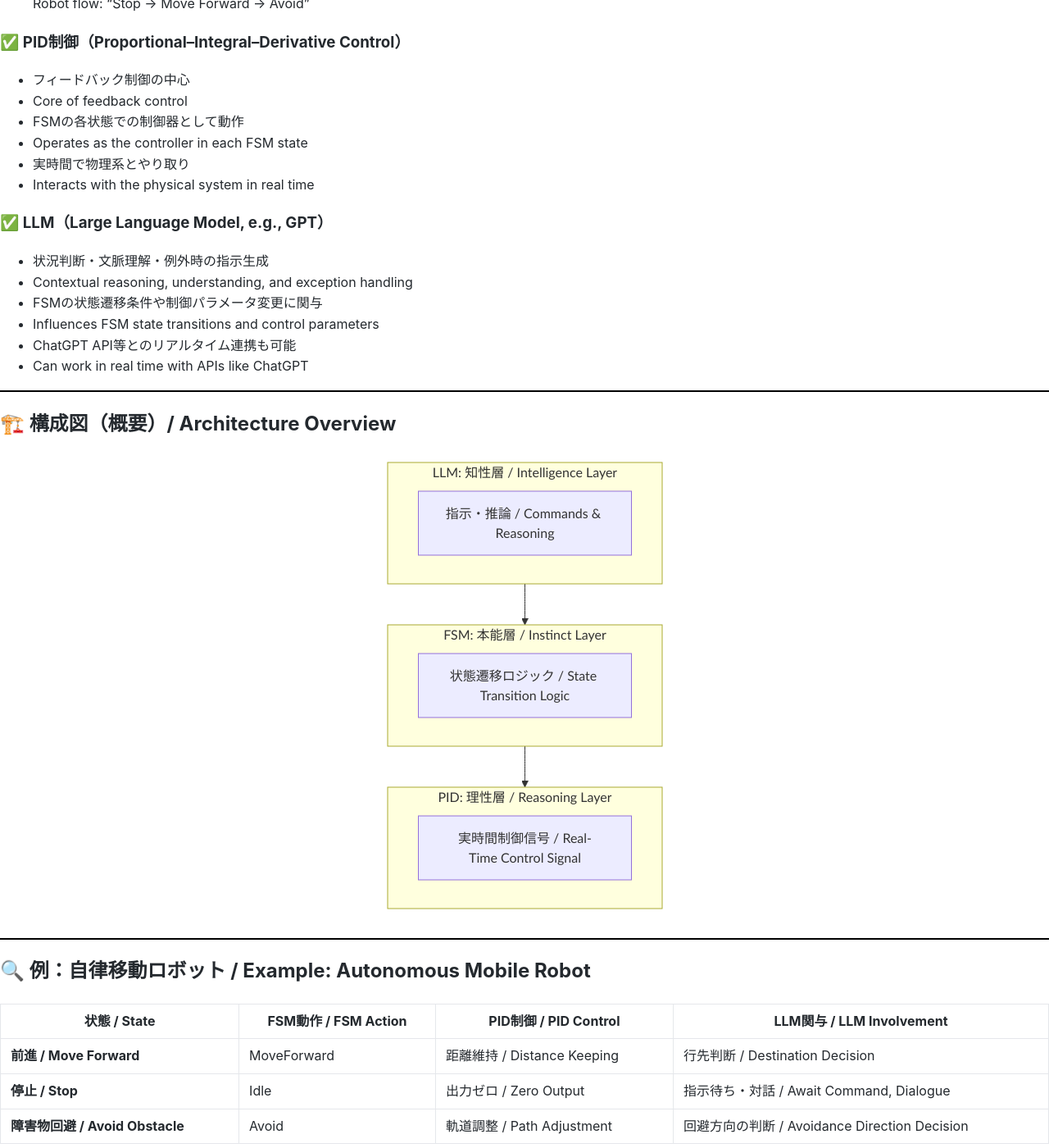
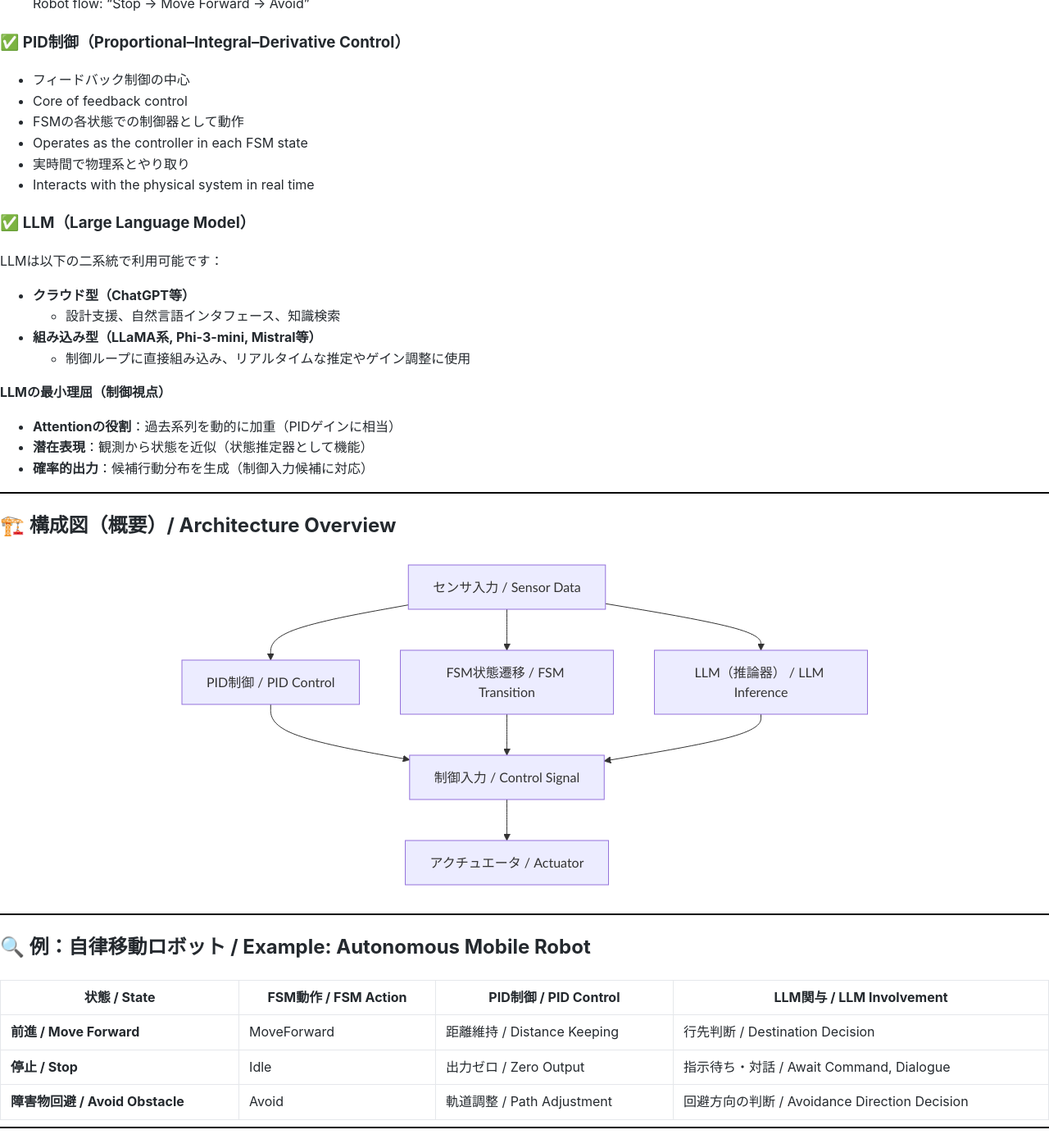
Before and after one commit to Samizo-AITL/EduController, a Jekyll site: the page built from part09_llm_hybrid/theory/01_fsm_pid_llm.md, in a window 1280 px wide and 1400 px high, scrolled down 931 px. Shown: the whole window at 82% size. Built offline with Jekyll 4.4.1, drawn with Linux system fonts in a browser that asks for light colours.

Commit message:
Update 01_fsm_pid_llm.md

````diff
--- a/part09_llm_hybrid/theory/01_fsm_pid_llm.md
+++ b/part09_llm_hybrid/theory/01_fsm_pid_llm.md
@@ -50,14 +50,19 @@ AITL (Artificial Instinct–Thinking–Language) is a control model with the fol
 - 実時間で物理系とやり取り
 - Interacts with the physical system in real time
 
-### ✅ **LLM（Large Language Model, e.g., GPT）**
+### ✅ **LLM（Large Language Model）**
 
-- 状況判断・文脈理解・例外時の指示生成
-- Contextual reasoning, understanding, and exception handling
-- FSMの状態遷移条件や制御パラメータ変更に関与
-- Influences FSM state transitions and control parameters
-- ChatGPT API等とのリアルタイム連携も可能
-- Can work in real time with APIs like ChatGPT
+LLMは以下の二系統で利用可能です：
+
+- **クラウド型（ChatGPT等）**
+  - 設計支援、自然言語インタフェース、知識検索
+- **組み込み型（LLaMA系, Phi-3-mini, Mistral等）**
+  - 制御ループに直接組み込み、リアルタイムな推定やゲイン調整に使用
+
+**LLMの最小理屈（制御視点）**
+- **Attentionの役割**：過去系列を動的に加重（PIDゲインに相当）
+- **潜在表現**：観測から状態を近似（状態推定器として機能）
+- **確率的出力**：候補行動分布を生成（制御入力候補に対応）
 
 ---
 
@@ -65,18 +70,15 @@ AITL (Artificial Instinct–Thinking–Language) is a control model with the fol
 
 ```mermaid
 flowchart TB
-    subgraph LLM [LLM: 知性層 / Intelligence Layer]
-        L1[指示・推論 / Commands & Reasoning]
-    end
-    subgraph FSM [FSM: 本能層 / Instinct Layer]
-        F1[状態遷移ロジック / State Transition Logic]
-    end
-    subgraph PID [PID: 理性層 / Reasoning Layer]
-        P1[実時間制御信号 / Real-Time Control Signal]
-    end
+    S[センサ入力 / Sensor Data] --> P[PID制御 / PID Control]
+    S --> F[FSM状態遷移 / FSM Transition]
+    S --> L[LLM（推論器） / LLM Inference]
 
-    LLM --> FSM
-    FSM --> PID
+    P --> U[制御入力 / Control Signal]
+    F --> U
+    L --> U
+
+    U --> A[アクチュエータ / Actuator]
 ```
 
 ---
````
